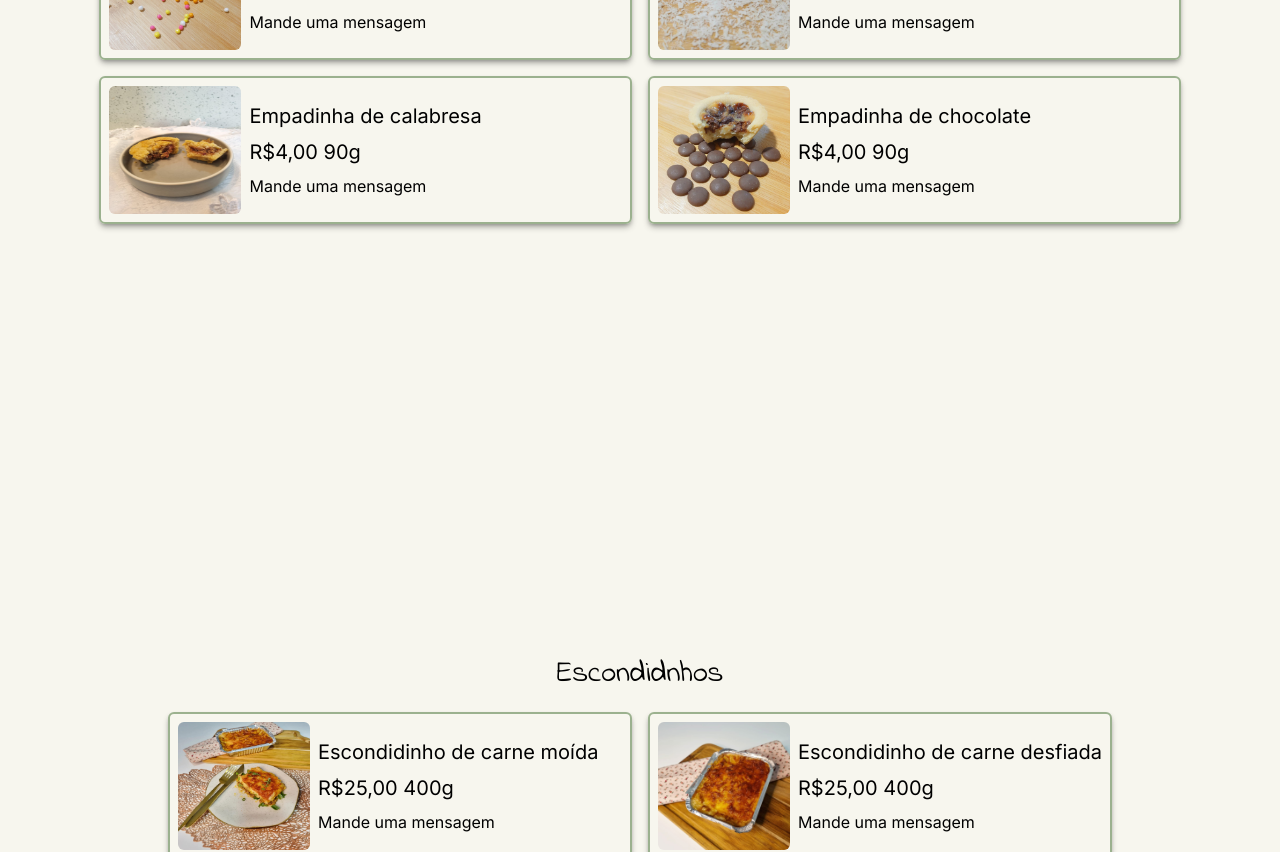
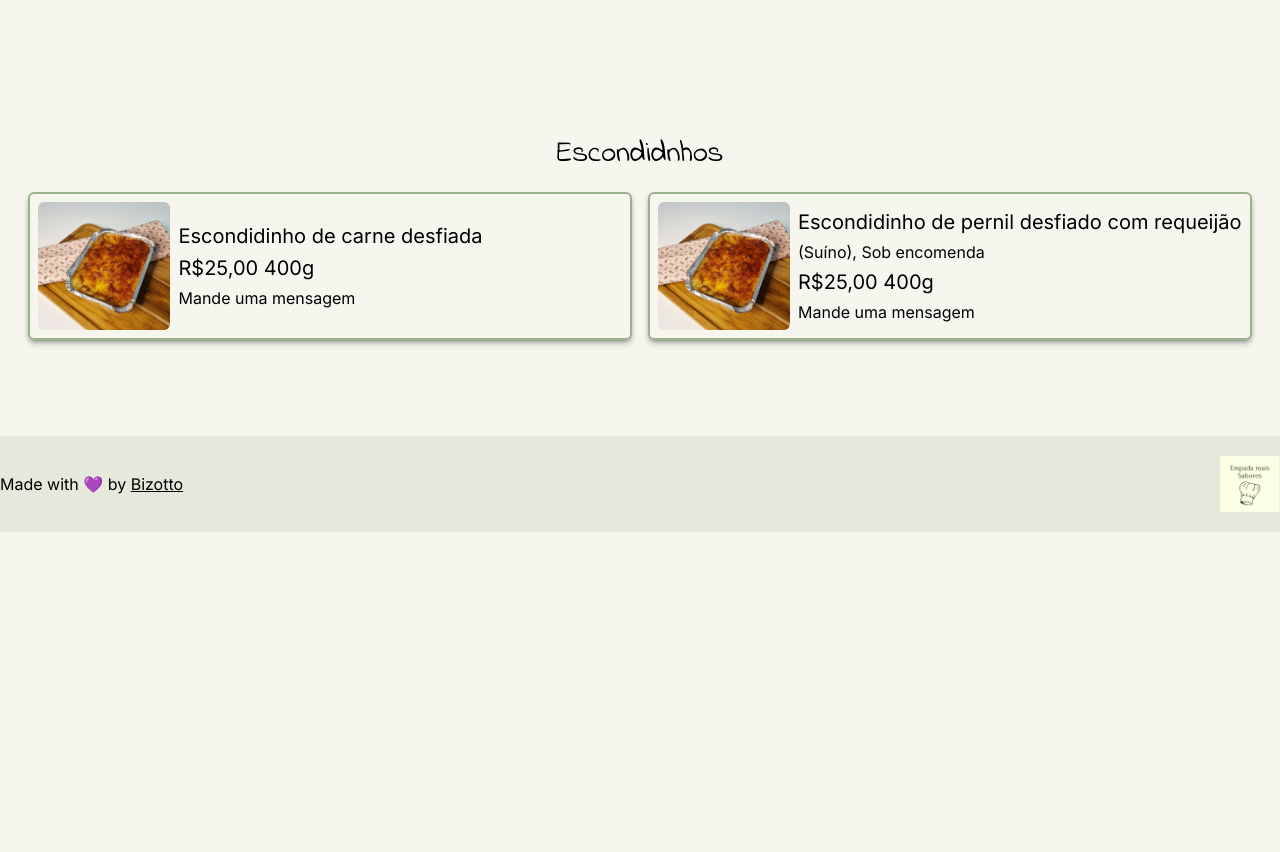
Before and after one commit to Bizotto/MaisSabores-Landing-Page, a Next.js app: page /menu in a window 1280 px wide. Shown: the part 1160-2012 px from the top of the page. After the commit the page ends 1692 px from the top, so only its background shows below. Built offline with nearby package versions, Linux system fonts and the light colour scheme.

Commit message:
feactor: add new prop

```diff
--- a/src/app/menu/page.tsx
+++ b/src/app/menu/page.tsx
@@ -3,9 +3,9 @@ import { empadas, empadinhas, escondidnhos } from "../../components/constants";
 
 export default function Menu() {
   return (
-    <div className="max-sm:flex flex-col gap-20 max-sm:mx-5 max-md:mx-5 max-lg:mx-5 max-xl:mx-5">
-      <section className="mx-auto flex-col flex max-w-7xl h-[100vh] items-center justify-center space-y-5">
-        <h1 className="text-6xl font-alt flex items-center g justify-center max-md:mt-24">
+    <div className="max-sm:flex flex-col space-y-[20vh] gap-20 max-sm:mx-5 max-md:mx-5 max-lg:mx-5 max-xl:mx-5">
+      <section className="mx-auto flex-col flex max-w-7xl pt-[20vh] items-center justify-center space-y-5">
+        <h1 className="text-6xl font-alt flex items-center justify-center max-md:mt-24">
           Cardápio
         </h1>
         <h2 className="text-3xl font-alt flex items-center justify-center">
@@ -25,7 +25,7 @@ export default function Menu() {
           })}
         </div>
       </section>
-      <section className="mx-auto flex-col flex max-w-7xl h-[100vh] items-center justify-center space-y-5">
+      <section className="mx-auto flex-col flex max-w-7xl  items-center justify-center space-y-5">
         <h2 className="text-3xl font-alt flex items-center justify-center">
           Empadinhas
         </h2>
@@ -43,7 +43,7 @@ export default function Menu() {
           })}
         </div>
       </section>
-      <section className="mx-auto flex-col flex max-w-7xl h-[100vh] items-center justify-center space-y-5">
+      <section className="mx-auto flex-col flex max-w-7xl  items-center justify-center space-y-5">
         <h2 className="text-3xl font-alt flex items-center justify-center">
           Escondidnhos
         </h2>
@@ -52,6 +52,7 @@ export default function Menu() {
             if (item) {
               return (
                 <MenuCard
+                  observation={item.observation}
                   key={item.label}
                   label={item.label}
                   image={item.image}
--- a/src/components/MenuCard.tsx
+++ b/src/components/MenuCard.tsx
@@ -8,6 +8,7 @@ export default function MenuCard({
   image,
   price,
   grams,
+  observation,
 }: MenuCardProps) {
   return (
     <Link
@@ -23,8 +24,9 @@ export default function MenuCard({
           width={150}
           height={150}
         />
-        <div className="flex flex-col gap-2">
+        <div className="flex flex-col gap-1">
           <p className="text-xl max-sm:text-sm">{label}</p>
+          {observation && <p className="max-sm:text-xs">{observation}</p>}
           <p className="text-xl max-sm:text-sm">
             {price} {grams}
           </p>
--- a/src/components/constants/index.ts
+++ b/src/components/constants/index.ts
@@ -3,7 +3,6 @@ import empadaConfeitos from "@/assets/empadinha-confeitos.jpeg";
 import empadinhaCalabresa from "@/assets/empadinha-de-calabresa.jpeg";
 import empadinhaChocolate from "@/assets/empadinha-de-chocolate.jpeg";
 import empadinhaCoco from "@/assets/empadinha-doce-deleite-coco.jpeg";
-import escondidinhoCarneMoida from "@/assets/escondidinho-carne-moida.jpeg";
 import escondididinhoDesfiada from "@/assets/escondidinhoGrande.jpeg";
 
 export const empadas = [
@@ -62,19 +61,14 @@ export const empadinhas = [
 
 export const escondidnhos = [
   {
-    label: "Escondidinho de carne moída",
-    image: escondidinhoCarneMoida,
-    price: "R$25,00",
-    grams: "400g",
-  },
-  {
     label: "Escondidinho de carne desfiada",
     image: escondididinhoDesfiada,
     price: "R$25,00",
     grams: "400g",
   },
   {
-    label: "Escondidinho de pernil desfiado",
+    label: "Escondidinho de pernil desfiado com requeijão",
+    observation: "(Suíno), Sob encomenda",
     image: escondididinhoDesfiada,
     price: "R$25,00",
     grams: "400g",
--- a/src/interfaces/index.ts
+++ b/src/interfaces/index.ts
@@ -4,5 +4,6 @@ export interface MenuCardProps {
   label: string;
   price: string;
   grams: string;
+  observation?: string;
   image: string | StaticImageData;
 }
```
